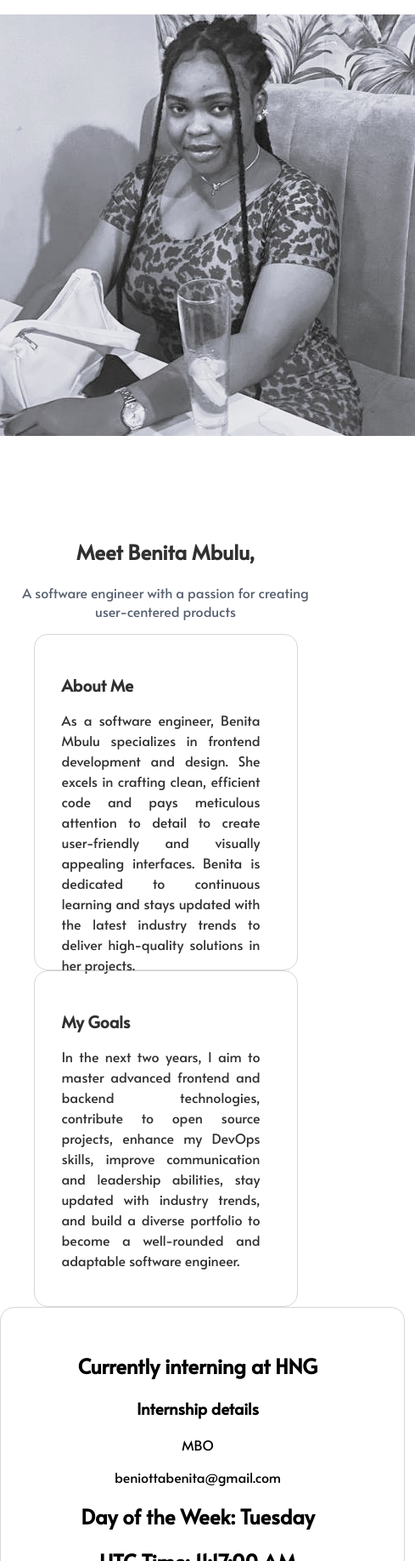
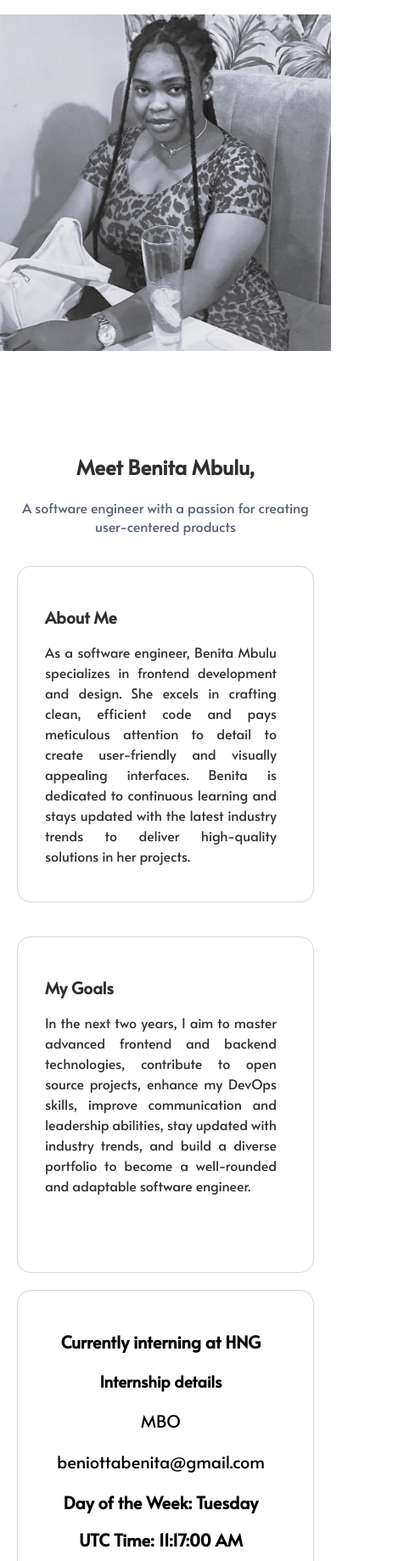
Before and after one commit to benitambulu/hng11-stage1-task, a plain HTML site: page index.html in a window 390 px wide. Shown: the part 163-2000 px from the top of the page at 85% size, 489 px wide, since content can reach past the window. Drawn offline with Linux system fonts and the light colour scheme.

Commit message:
modified css

```diff
--- a/styles.css
+++ b/styles.css
@@ -97,7 +97,7 @@ header h1 {
 }
 
 
-#intenship-details{
+#intenship-details {
     width: 400px;
     height: 300px;
     border-radius: 16px;
@@ -146,6 +146,7 @@ header h1 {
 /* Resposiveness  for mobile screen*/
 
 @media screen and (max-width: 768px) {
+
     /* mobile devices */
     body {
         margin: 0;
@@ -165,6 +166,14 @@ header h1 {
     }
 
 
+    #header-img {
+        max-width: 100%;
+        display: block;
+        margin-left: auto;
+        margin-right: auto;
+    }
+
+
     #about h2 {
         text-align: center;
         margin-top: 120px;
@@ -180,11 +189,11 @@ header h1 {
     }
 
     #about-me-contents {
-        width: 60%;
+        width: 70%;
         height: 300px;
         border-radius: 16px;
         border: 1px solid #D7D7D7;
-        margin: auto;
+        margin: 20px;
         padding: 30px 43px 64px 32px;
         flex-direction: row;
         align-items: flex-end;
@@ -192,20 +201,21 @@ header h1 {
         flex-shrink: 0;
     }
 
-    #internship-details{
-        max-width: 160%;
+    #intenship-details {
+        width: 70%;
         height: 300px;
         border-radius: 16px;
         border: 1px solid #D7D7D7;
-        margin: 64px 20px 40px 0;
+        margin: auto;
         padding: 30px 43px 64px 32px;
-        text-align: left;
+        text-align: center;
     }
 
-    #internship-details h2{
-        font-size: 40px;
+    #intenship-details h2 {
+        font-size: 20px;
     }
-    #internship-details {
+
+    #intenship-details p {
         font-size: 20px;
     }
 
@@ -230,8 +240,7 @@ header h1 {
         text-align: center;
     }
 
-    #about-me-contents h1,
-    #my-skill-contents h1 {
+    #about-me-contents h1{
         text-align: justify;
         color: #303030;
         font-size: larger;
@@ -241,14 +250,18 @@ header h1 {
 
     #footer {
         display: flex;
-        justify-content: center; /* Center horizontally */
-        align-items: center; /* Center vertically */
-        margin: 80px 0 40px 0;
-        flex-direction: column; /* If you want the h4 and ul to stack vertically */
+        justify-content: center;
+        /* Center horizontally */
+        align-items: center;
+        /* Center vertically */
+        margin: 60px 0 20px 0;
+        flex-direction: column;
+        /* If you want the h4 and ul to stack vertically */
     }
 
     #footer h4 {
-        margin-bottom: 20px; /* Add some space between h4 and ul */
+        margin-bottom: 20px;
+        /* Add some space between h4 and ul */
         color: #303030;
         padding: 0;
     }
@@ -256,12 +269,14 @@ header h1 {
     #footer ul {
         padding-left: 0;
         margin: 0;
-        width: 100%; /* Or set a specific width if needed */
+        width: 100%;
+        /* Or set a specific width if needed */
         display: flex;
-        justify-content: center; /* Center the list items horizontally */
+        justify-content: center;
+        /* Center the list items horizontally */
     }
 
     #footer ul li {
-        padding: 0 8px;
+        padding: 0 4px;
     }
 }
```
